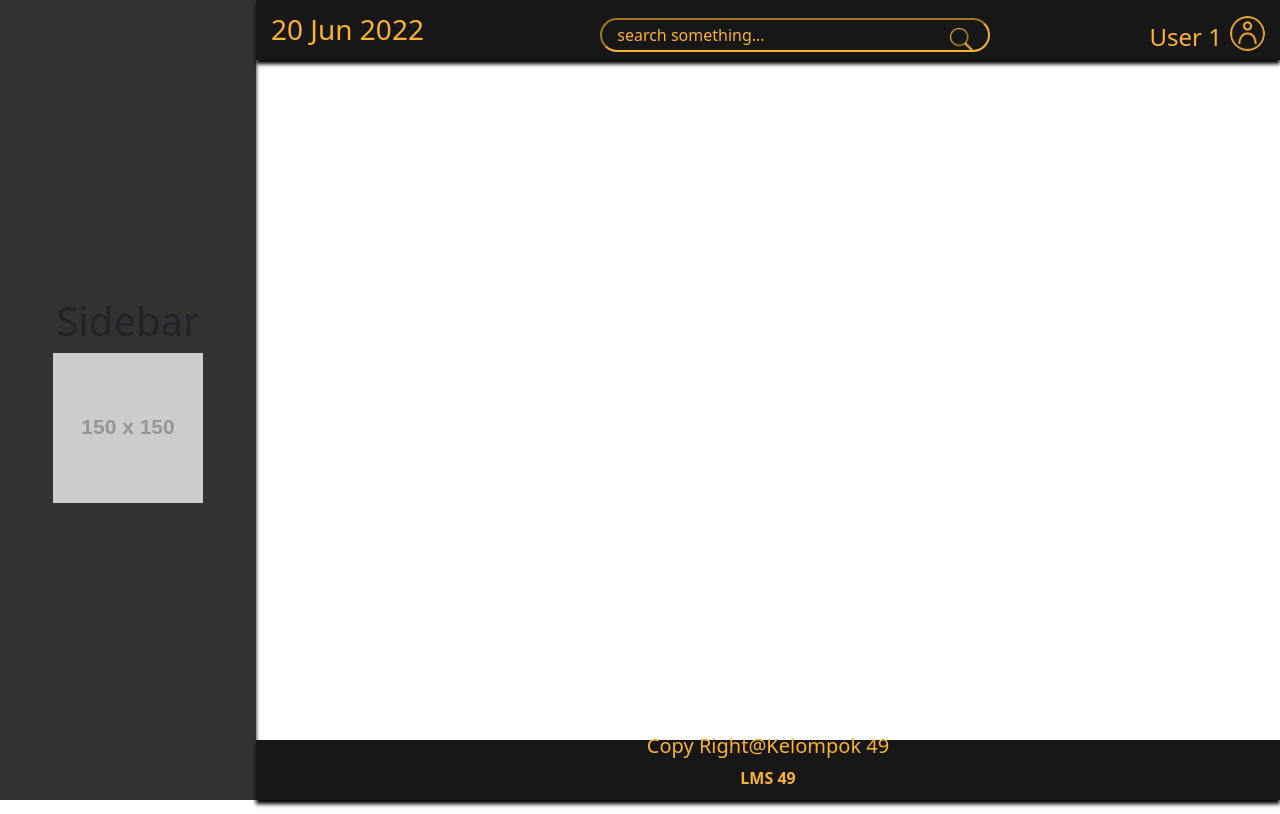
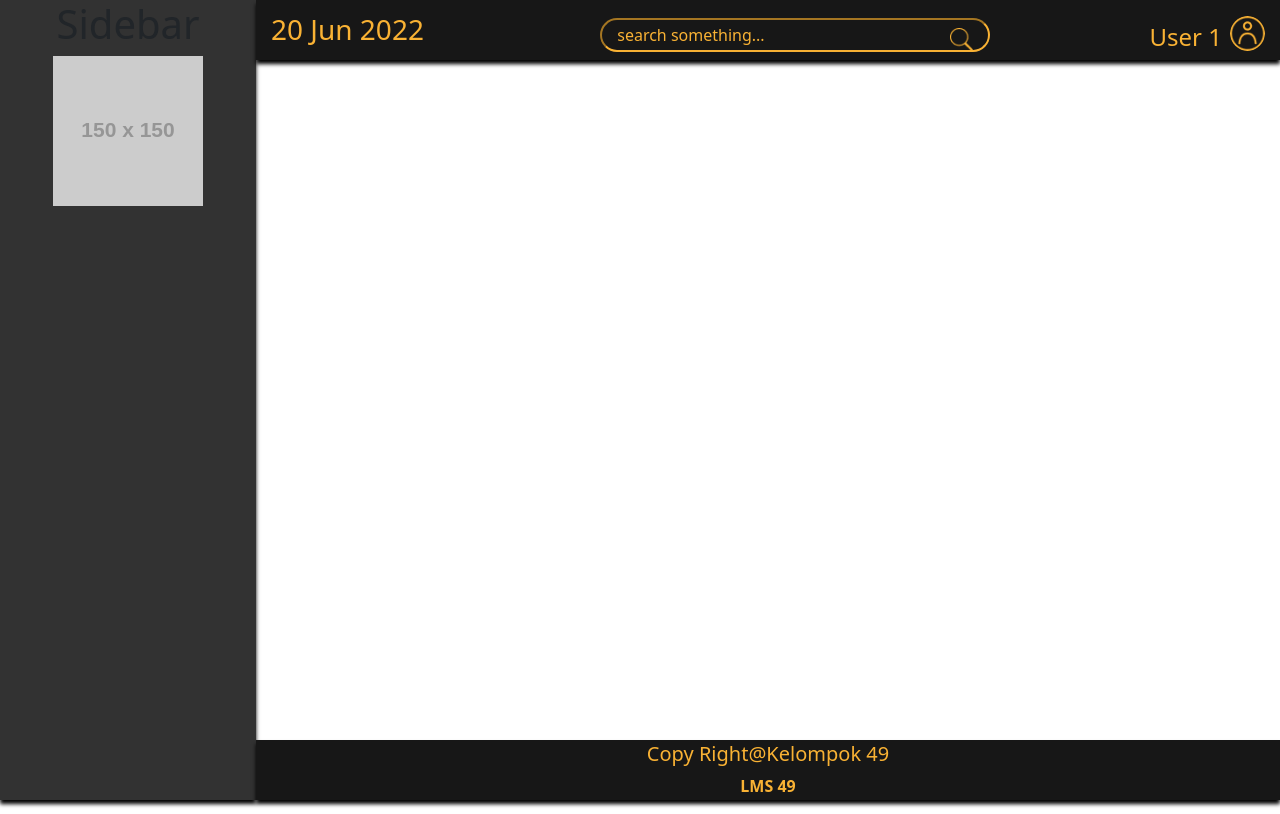
Before and after one commit to miqbalj/test-fe-fp, a React (Create React App) app: page / in a window 1280 px wide. Built offline with nearby package versions, Linux system fonts and the light colour scheme.

Commit message:
chore: update style

```diff
--- a/src/Footer.js
+++ b/src/Footer.js
@@ -5,10 +5,12 @@ function Footer() {
     return (
       <div className="containerFooter">
         <div className="footer">
-          <h5>Copy Right@Kelompok 49</h5>
-          <b>
-            <p>LMS 49</p>
-          </b>
+          <div className="footerNote">
+            <h5>Copy Right@Kelompok 49</h5>
+            <b>
+              <p>LMS 49</p>
+            </b>
+          </div>
         </div>
       </div>
     );
--- a/src/Style/Footer.css
+++ b/src/Style/Footer.css
@@ -6,7 +6,6 @@
 }
 
 .footer {
-    position: fixed;
     display: flex;
     flex-direction: column;
     justify-content: center;
@@ -17,3 +16,11 @@
     box-shadow: 0px 4px 4px #000;
     color: #F9B234;
 }
+
+.footerNote {
+    display: flex;
+    justify-content: center;
+    flex-direction: column;
+    align-items: center;
+    margin-top: 15px;
+}
--- a/src/Style/Sidebar.css
+++ b/src/Style/Sidebar.css
@@ -7,7 +7,7 @@
 .Sidebar {
     display: flex;
     flex-direction: column;
-    justify-content: center;
+    justify-content: flex-start;
     align-items: center;
     background-color: #323232;
     width: 20%;
```
